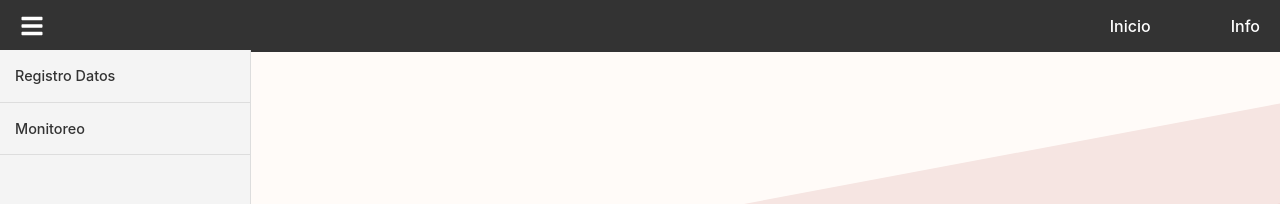
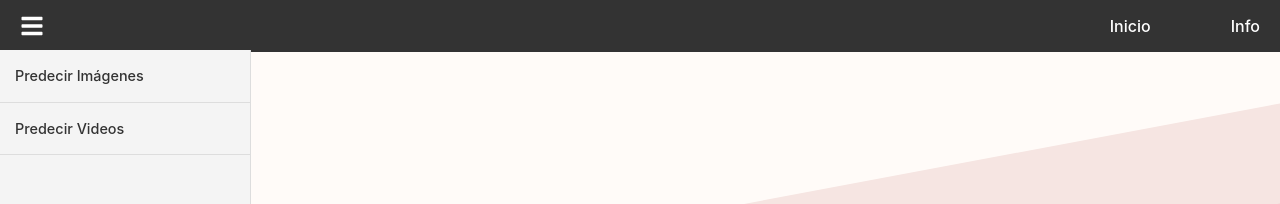
Before and after one commit to FelipeGI1/Practica1-SW, a React (Vite) app in the folder frontend/: page / in a window 1280 px wide. Shown: the top 204 px of the page. Built offline with nearby package versions, Linux system fonts and the light colour scheme.

Commit message:
Fix Aside

```diff
--- a/frontend/src/components/Aside.jsx
+++ b/frontend/src/components/Aside.jsx
@@ -6,10 +6,10 @@ const Aside = ({ menuOpen }) => {
         <aside className={`aside-container ${menuOpen ? 'aside-open' : 'aside-closed'}`}>
             <nav className="aside-nav">
                 <ul>
-                    <li><NavLink to="/upload">Registro Datos</NavLink></li>
+                    <li><NavLink to="/imagenes">Predecir Imágenes</NavLink></li>
                 </ul>
                 <ul>
-                    <li><NavLink to="/monitoring">Monitoreo</NavLink></li>
+                    <li><NavLink to="/videos">Predecir Videos</NavLink></li>
                 </ul>
             </nav>
         </aside>
--- a/frontend/src/pages/Home.jsx
+++ b/frontend/src/pages/Home.jsx
@@ -1,6 +1,4 @@
-import { useState } from 'react';
 import '../styles/home.css';
-import NavBar from '../components/Navbar';
 
 const Home = () => {
     return (
--- a/frontend/src/pages/Upload.jsx
+++ b/frontend/src/pages/ImagePredict.jsx
@@ -1,6 +1,6 @@
 import React from "react";
 
-const Upload = () => {
+const ImagePredict = () => {
     return (
         <div className="upload-page">
             <h1>Upload Page</h1>
@@ -9,4 +9,4 @@ const Upload = () => {
     );
 };
 
-export default Upload;
+export default ImagePredict;
--- a/frontend/src/pages/Monitoring.jsx
+++ b/frontend/src/pages/VideoPredict.jsx
@@ -1,6 +1,6 @@
 import React from "react";
 
-const Monitoring = () => {
+const VideoPredict = () => {
     return (
         <div className="monitoring-page">
             <h1>Monitoring Page</h1>
@@ -9,4 +9,4 @@ const Monitoring = () => {
     );
 };
 
-export default Monitoring;
+export default VideoPredict;
```
Also changed, not shown: frontend/src/main.jsx (+6 -6 lines).
